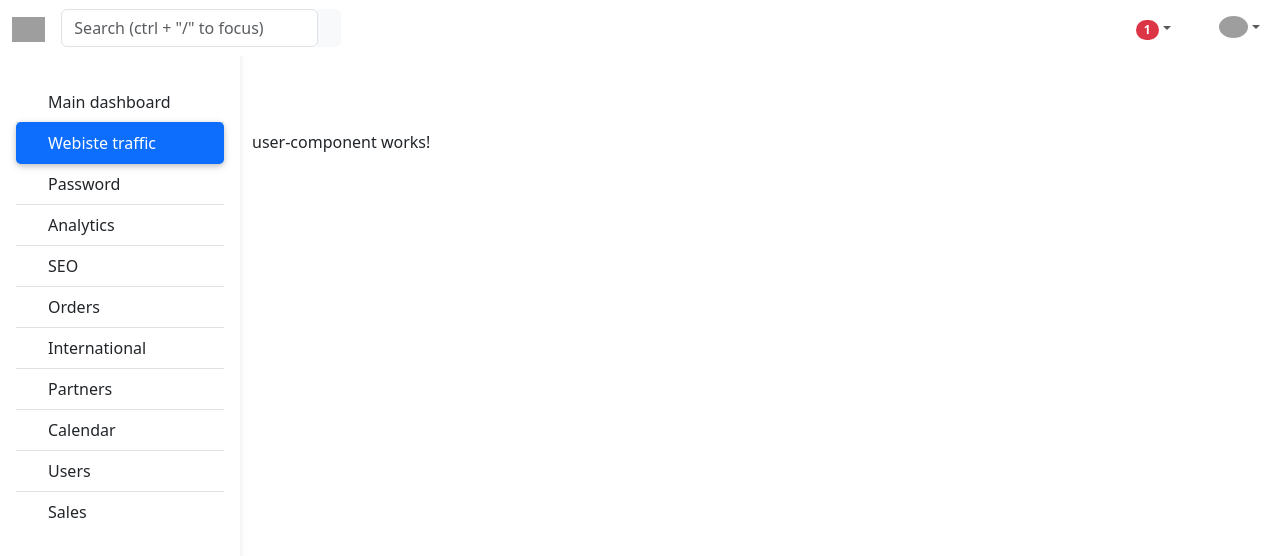
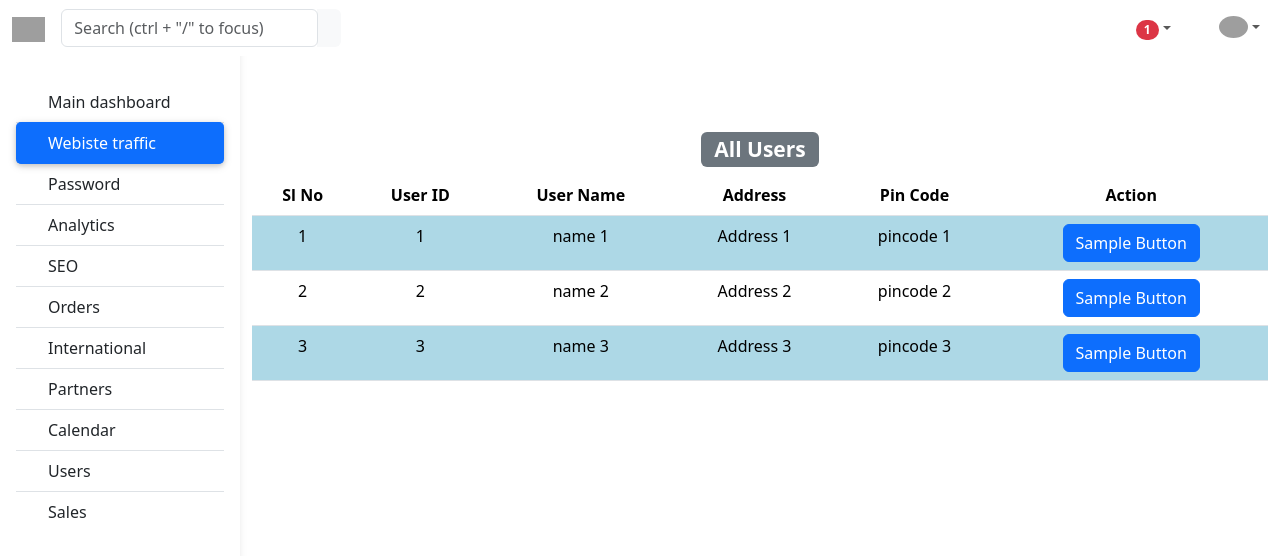
Before and after one commit to joydeep-basak/AngularAssignment, an Angular app in the folder demo-list/: page / in a window 1280 px wide. Shown: the top 556 px of the page. Built offline with nearby package versions, Linux system fonts and the light colour scheme; grey boxes are pictures that could not be loaded.

Commit message:
Nested component added

```diff
--- a/demo-list/src/app/app.module.ts
+++ b/demo-list/src/app/app.module.ts
@@ -4,11 +4,13 @@ import { BrowserModule } from '@angular/platform-browser';
 import { AppRoutingModule } from './app-routing.module';
 import { AppComponent } from './app.component';
 import { UserComponentComponent } from '../app/user-component/user-component.component';
+import { UserTableComponent } from './user-table/user-table.component';
 
 @NgModule({
   declarations: [
     AppComponent,
-    UserComponentComponent
+    UserComponentComponent,
+    UserTableComponent
   ],
   imports: [
     BrowserModule,
--- a/demo-list/src/app/user-component/user-component.component.html
+++ b/demo-list/src/app/user-component/user-component.component.html
@@ -1 +1,3 @@
-<p>user-component works!</p>
+
+<h3 class="text-center"><span class="badge bg-secondary">All Users</span></h3>
+<app-user-table [users]="users" class="text-center"></app-user-table>
--- /dev/null
+++ b/demo-list/src/app/user-table/user-table.component.html
@@ -0,0 +1,29 @@
+<table class="table">
+    <thead>
+      <tr>
+        <th scope="col">Sl No</th>
+        <th scope="col">User ID</th>
+        <th scope="col">User Name</th>
+        <th scope="col">Address</th>
+        <th scope="col">Pin Code</th>
+        <th scope="col">Action</th>
+      </tr>
+    </thead>
+    <tbody>
+      <tr *ngFor="let user of users;let i = index" style="background-color: lightblue;">
+        <td *ngIf="i % 2 == 0" style="background-color: lightblue;">{{(i+1)}}</td>
+        <td *ngIf="i % 2 == 1">{{(i+1)}}</td>
+        <td *ngIf="i % 2 == 0" style="background-color: lightblue;">{{user.userid}}</td>
+        <td *ngIf="i % 2 == 1">{{user.userid}}</td>
+        <td *ngIf="i % 2 == 0" style="background-color: lightblue;">{{user.username}}</td>
+        <td *ngIf="i % 2 == 1" >{{user.username}}</td>
+        <td *ngIf="i % 2 == 0" style="background-color: lightblue;">{{user.address}}</td>
+        <td *ngIf="i % 2 == 1" >{{user.address}}</td>
+        <td *ngIf="i % 2 == 0" style="background-color: lightblue;">{{user.pincode}}</td>
+        <td *ngIf="i % 2 == 1" >{{user.pincode}}</td>
+        <td *ngIf="i % 2 == 0" style="background-color: lightblue;">
+            <button type="button" class="btn btn-primary"><span class="bi bi-trash"></span> Sample Button</button></td>
+        <td *ngIf="i % 2 == 1" > <button type="button" class="btn btn-primary"><span class="bi bi-trash"></span> Sample Button</button></td>
+      </tr>
+    </tbody>
+  </table>
--- /dev/null
+++ b/demo-list/src/app/user-table/user-table.component.ts
@@ -0,0 +1,17 @@
+import { Component, Input } from '@angular/core';
+import { User } from '../user-component/user-model';
+
+@Component({
+  selector: 'app-user-table',
+  templateUrl: './user-table.component.html',
+  styleUrls: ['./user-table.component.css']
+})
+export class UserTableComponent {
+
+  @Input()
+  users!: User[];
+
+  constructor() {
+
+  }
+}
```
Also changed, not shown: demo-list/src/app/user-table/user-table.component.css (added), 1 other file (tests, documents, lock files or other folders).
